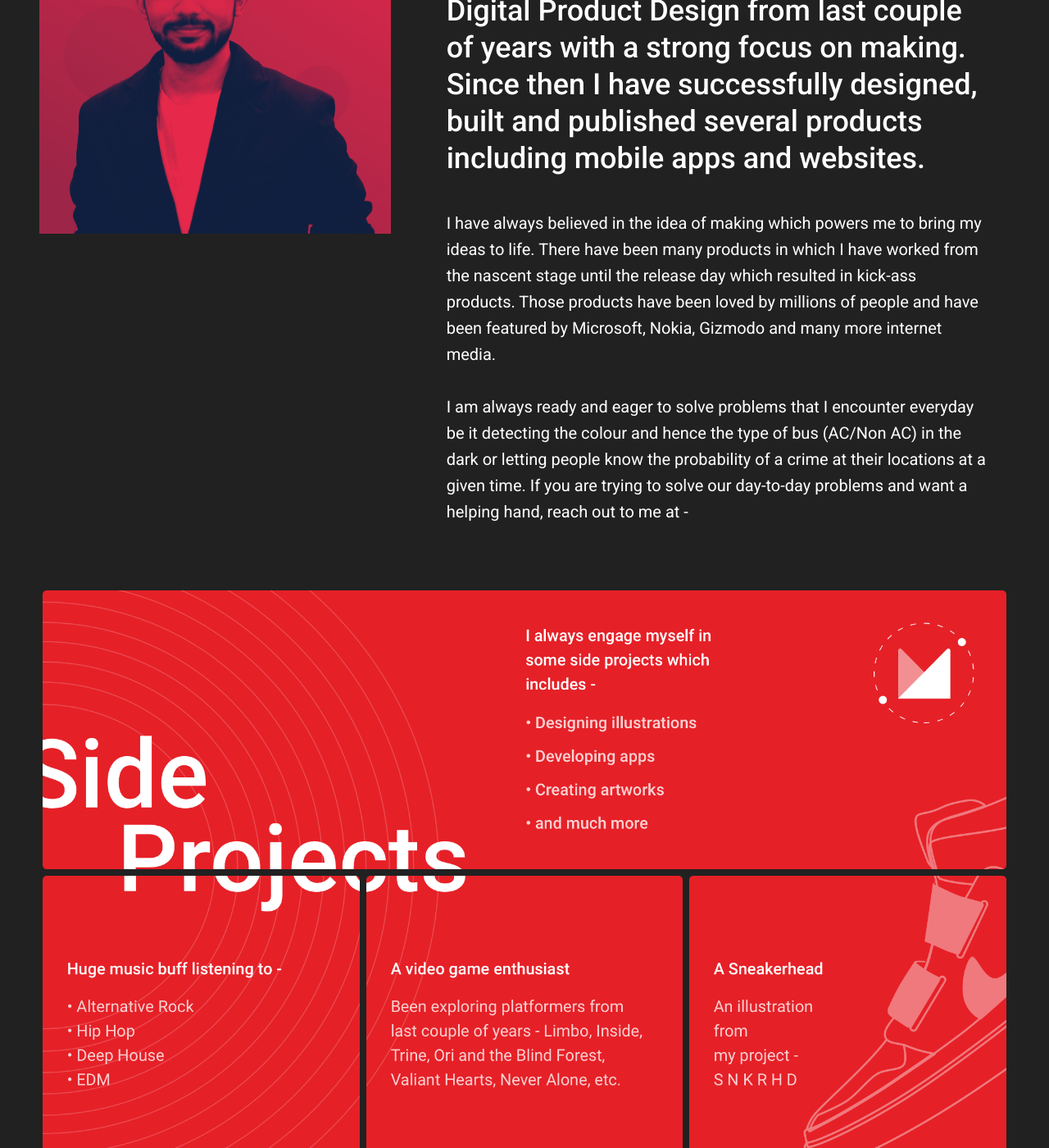
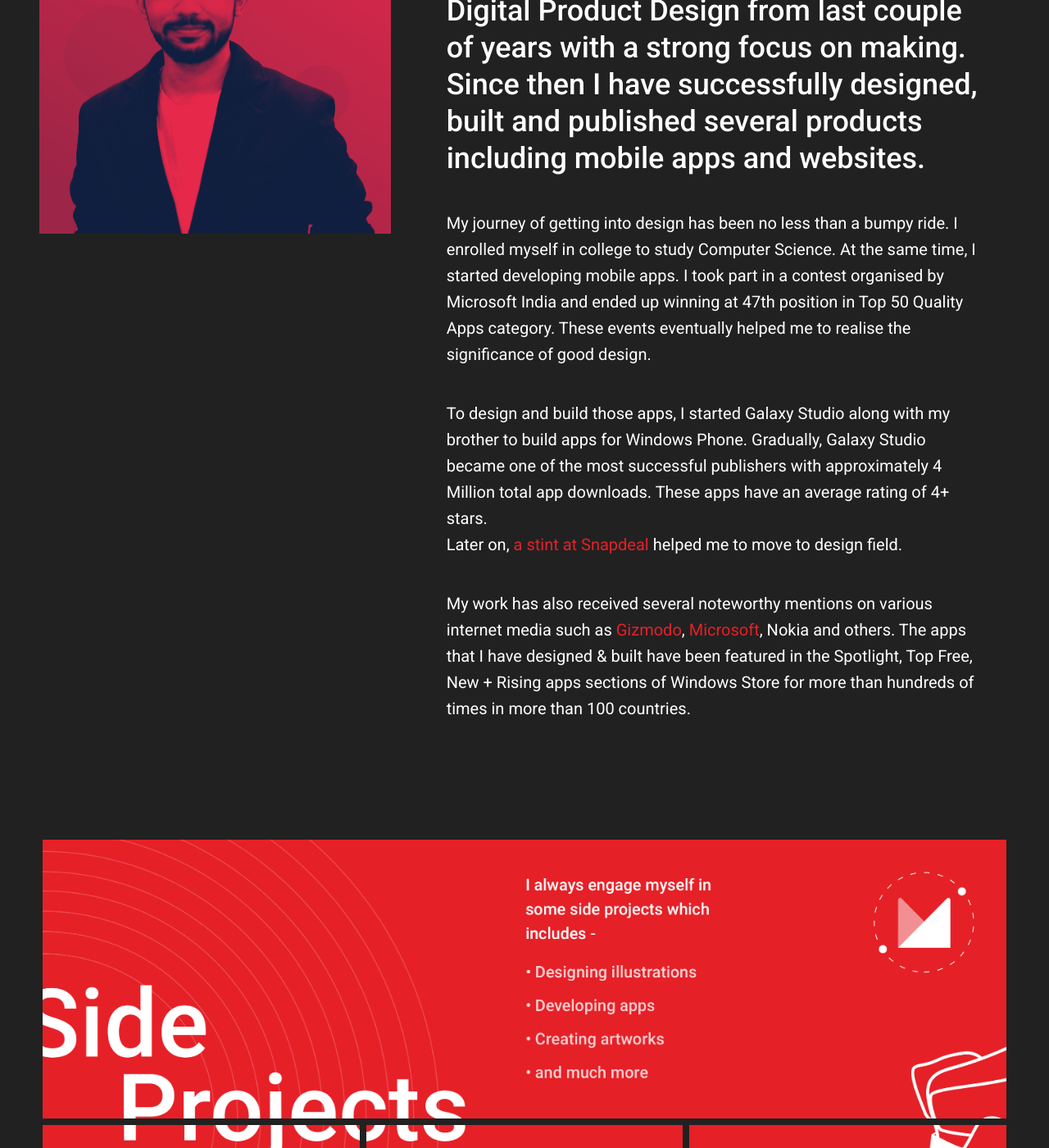
Before and after one commit to AnaghSharma/anaghsharma.github.io, a Jekyll site: the page built from _pages/about.html, in a window 1280 px wide and 1400 px high, scrolled down 795 px. Shown: the whole window at 82% size. Built offline with Jekyll 4.4.1, drawn with Linux system fonts in a browser that asks for light colours; nearby versions of some CDN libraries.

Commit message:
Updated about page layout and copy

```diff
--- a/_pages/about.html
+++ b/_pages/about.html
@@ -20,56 +20,29 @@ keywords: anagh sharma, design, creative, portfolio, development, designer
   <div class="large-7 medium-8 columns pr4">
     <p class="f2 lh-title font-medium">I am Anagh Sharma, a Designer and Creative born and currently based in New Delhi, India. I have been doing Digital Product Design from last couple of years with a strong focus on making. Since then I have successfully designed, built and published several products including mobile apps and websites.</p>
     </br>
-    <p class="f4">I have always believed in the idea of making which powers me to bring my ideas to life. There have been many products in which I have worked from the nascent stage until the release day which resulted in kick-ass products. Those products have been loved by millions of people and have been featured by Microsoft, Nokia, Gizmodo and many more internet media.<br><br>I am always ready and eager to solve problems that I encounter everyday be it detecting the colour and hence the type of bus (AC/Non AC) in the dark or letting people know the probability of a crime at their locations at a given time. If you are trying to solve our day-to-day problems and want a helping hand, reach out to me at - </p>
-    <!-- <ul class="inline-list ml0 mt4">
-        <li>
-          <a href="{{ site.email }}" class="icon-button button-light br3">
-            <svg width="18px" height="14px" viewBox="0 0 18 14" version="1.1" xmlns="http://www.w3.org/2000/svg" xmlns:xlink="http://www.w3.org/1999/xlink">
-              <defs></defs>
-              <g id="Page-1" stroke="none" stroke-width="1" fill="none" fill-rule="evenodd">
-                  <g id="Home" transform="translate(-236.000000, -812.000000)" fill="#000000" fill-rule="nonzero">
-                      <g id="Email" transform="translate(235.000000, 809.000000)">
-                          <path d="M17.2,3 L2.8,3 C1.81,3 1.009,3.7875 1.009,4.75 L1,15.25 C1,16.2125 1.81,17 2.8,17 L17.2,17 C18.19,17 19,16.2125 19,15.25 L19,4.75 C19,3.7875 18.19,3 17.2,3 Z M17.2,6.5 L10,10.875 L2.8,6.5 L2.8,4.75 L10,9.125 L17.2,4.75 L17.2,6.5 Z" id="email_icon"></path>
-                      </g>
-                  </g>
-              </g>
-            </svg>
-          </a>
-        </li>
-        <li>
-          <a href="{{ site.twitter }}" target="_blank" class="icon-button button-light br3">
-            <svg width="20px" height="16px" viewBox="0 0 20 16" version="1.1" xmlns="http://www.w3.org/2000/svg" xmlns:xlink="http://www.w3.org/1999/xlink">
-              <defs></defs>
-              <g id="Page-1" stroke="none" stroke-width="1" fill="none" fill-rule="evenodd">
-                  <g id="Home" transform="translate(-296.000000, -811.000000)">
-                      <g id="Twitter" transform="translate(296.000000, 809.000000)">
-                          <rect id="Bounds" x="0" y="0" width="20" height="20"></rect>
-                          <path d="M19.862069,3.894 C19.1203552,4.22056266 18.3311541,4.43506346 17.522069,4.53 C18.3787282,4.01885226 19.015141,3.22534499 19.3137931,2.296 C18.5162335,2.76537853 17.6400562,3.09661378 16.7246897,3.2748 C15.9835862,2.49 14.9238621,2 13.7507586,2 C11.5017931,2 9.67737931,3.8084 9.67737931,6.0392 C9.67737931,6.3556 9.71255172,6.6632 9.78248276,6.9592 C6.39558621,6.79 3.39351724,5.184 1.38248276,2.7372 C1.01973762,3.35722164 0.829812425,4.05769198 0.831310345,4.77 C0.831310345,6.1708 1.55048276,7.4072 2.64372414,8.132 C1.99509639,8.11125496 1.36142719,7.93828117 0.79737931,7.628 L0.79737931,7.6776 C0.79737931,9.6352 2.2022069,11.2684 4.06758621,11.638 C3.71829524,11.7337283 3.35684856,11.7816611 2.9937931,11.7804 C2.73144828,11.7804 2.47489655,11.756 2.22662069,11.7084 C2.74551724,13.3124 4.24924138,14.4812 6.03310345,14.5124 C4.63862069,15.5964 2.88082759,16.2424 0.972413793,16.2424 C0.643448276,16.2424 0.31862069,16.2236 0,16.1868 C1.80372414,17.3308 3.94634483,18 6.24662069,18 C13.7424828,18 17.8406897,11.846 17.8406897,6.508 C17.8406897,6.3324 17.8369655,6.1568 17.829931,5.9848 C18.6308383,5.41055108 19.3190514,4.7024712 19.862069,3.894" id="twitter_icon" fill="#000000" fill-rule="nonzero"></path>
-                      </g>
-                  </g>
-              </g>
-            </svg>
-          </a>
-        </li>
-      </ul> -->
+    <p class="f4">My journey of getting into design has been no less than a bumpy ride. I enrolled myself in college to study Computer Science. At the same time, I started developing mobile apps. I took part in a contest organised by Microsoft India and ended up winning at 47th position in Top 50 Quality Apps category. These events eventually helped me to realise the significance of good design.</p>
+    </br>
+    <p class="f4">To design and build those apps, I started Galaxy Studio along with my brother to build apps for Windows Phone. Gradually, Galaxy Studio became one of the most successful publishers with approximately 4 Million total app downloads. These apps have an average rating of 4+ stars.</br>Later on, <a href="{{ site.url }}/blog/the-power-of-side-projects/" class="font-primary-color">a stint at Snapdeal</a> helped me to move to design field.</p>
+    </br>
+    <p class="f4">My work has also received several noteworthy mentions on various internet media such as <a href="http://www.gizmodo.co.uk/2014/10/this-weeks-best-android-iphone-ipad-and-windows-phone-apps-7/" class="font-primary-color">Gizmodo</a>, <a href="https://blogs.windows.com/devices/2014/10/19/our-5-favourite-new-windows-phone-apps-of-the-week-29/" class="font-primary-color">Microsoft</a>, Nokia and others. The apps that I have designed & built have been featured in the Spotlight, Top Free, New + Rising apps sections of Windows Store for more than hundreds of times in more than 100 countries.</p>
   </div>
 </div>
-<div class="row mb6">
+<div class="row mv6">
   <div class="columns">
     <div class="row">
       <div class="columns">
-        <img src="/assets/images/about/about-first.png" alt="Display Picture"/>
+        <img src="/assets/images/about/about-first.png" alt="A fan of Side Projects"/>
       </div>
     </div>
     <div class="row mt2">
       <div class="large-4 medium-4 columns pb2">
-        <img src="/assets/images/about/about-second.png" alt="Playing two songs at a time"/>
+        <img src="/assets/images/about/about-second.png" alt="A huge music buff"/>
       </div>
       <div class="large-4 medium-4 columns pb2">
-        <img src="/assets/images/about/about-third.png" alt="Lyrics not found"/>
+        <img src="/assets/images/about/about-third.png" alt="A video game enthusiast"/>
       </div>
       <div class="large-4 medium-4 columns pb2">
-        <img src="/assets/images/about/about-fourth.png" alt="No internet connection"/>
+        <img src="/assets/images/about/about-fourth.png" alt="A sneakerhead"/>
       </div>
     </div>
   </div>
```
Also changed, not shown: assets/images/about/about-first.png, assets/images/about/about-fourth.png, assets/images/about/about-second.png, assets/images/about/about-third.png.
